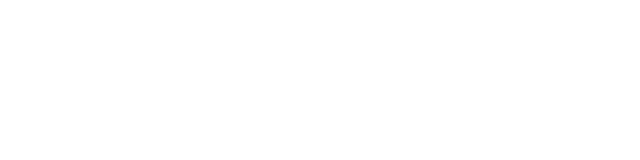
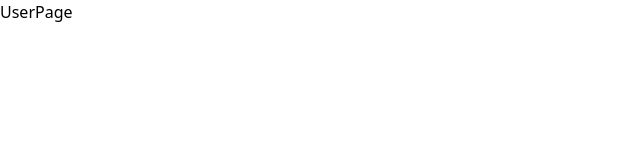
Before and after one commit to HenriqueVerasAraujo/poll-app-frontend, a React (Create React App) app: page /user in a window 1280 px wide. Before the commit this address had no page. Shown: the top 160 px of the page, without its empty margins (0-640 px from the left). Built offline with nearby package versions, Linux system fonts and the light colour scheme; sample sign-in values are in the browser's storage; the HTML template or start-up script is replaced by a standard one.

Commit message:
userPage started

```diff
--- a/src/App.js
+++ b/src/App.js
@@ -3,6 +3,7 @@
 import './App.css';
 import LoginPage from './pages/LoginPage';
 import RegisterPage from './pages/RegisterPage';
+import UserPage from './pages/UserPage';
 
 function App() {
   return (
@@ -10,6 +11,7 @@
   <Routes>
     <Route exact path="/login" element={ <LoginPage /> } />
     <Route exact path="/register" element={ <RegisterPage /> } />
+    <Route exact path="/user" element={ <UserPage/> } />
   </Routes>
  </BrowserRouter>
   );
--- /dev/null
+++ b/src/pages/UserPage.jsx
@@ -0,0 +1,18 @@
+import React, { useState, useEffect } from 'react';
+import { useNavigate } from 'react-router-dom';
+
+
+export default function UserPage() {
+    const navigate = useNavigate();
+
+    useEffect(() => {
+        const checkToken = localStorage.getItem('token');
+        if (!checkToken) {
+            navigate('/login');
+        }
+    }, []);
+
+  return (
+    <div>UserPage</div>
+  )
+}
```
